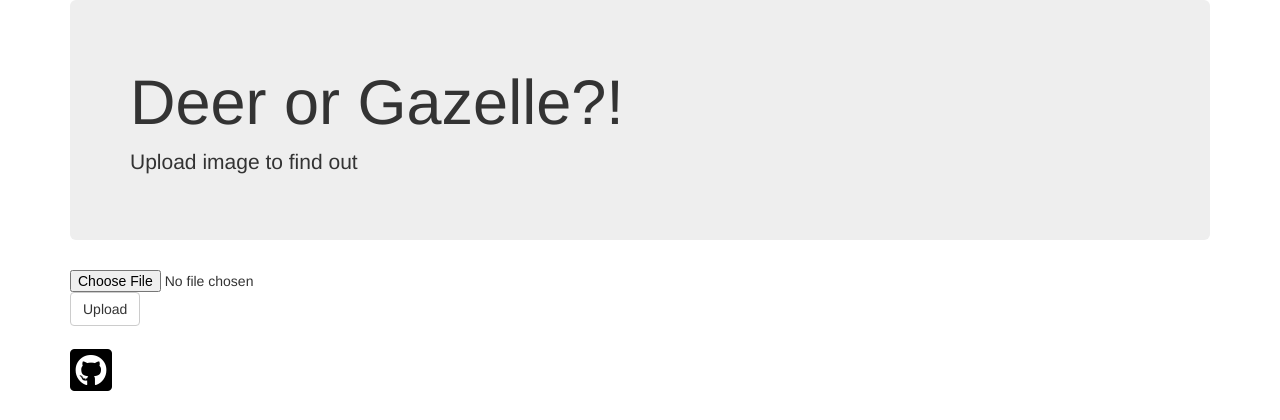
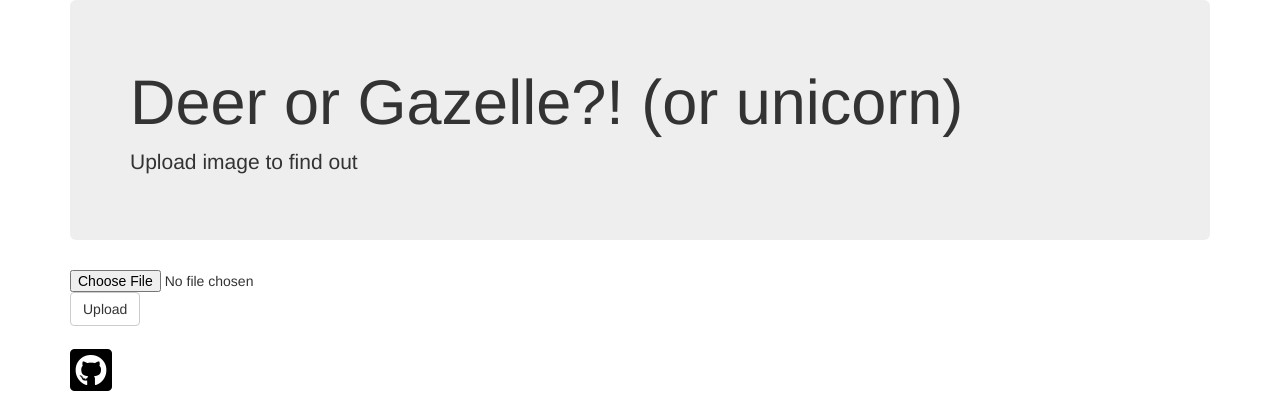
Before and after one commit to yonigottesman/beast, a Flask app: page / in a window 1280 px wide. Shown: the top 420 px of the page. Run offline with Flask 2, Linux system fonts and the light colour scheme; some libraries are stand-ins or nearby versions.

Commit message:
update flask app to read unicorn model

```diff
--- a/app/routes.py
+++ b/app/routes.py
@@ -6,7 +6,7 @@ import os
 import base64
 
 model_path = os.getcwd() + '/ai/model'
-model_name = 'model.pkl'
+model_name = 'model_with_unicorn.pkl'
 model = load_learner(model_path, model_name)
 
 
--- a/app/templates/index.html
+++ b/app/templates/index.html
@@ -4,7 +4,7 @@
 {% block app_content %}
 
 <div class="jumbotron">
-    <h1>Deer or Gazelle?!</h1>
+    <h1>Deer or Gazelle?! (or unicorn)</h1>
     <p>Upload image to find out</p>
 </div>
 
```
